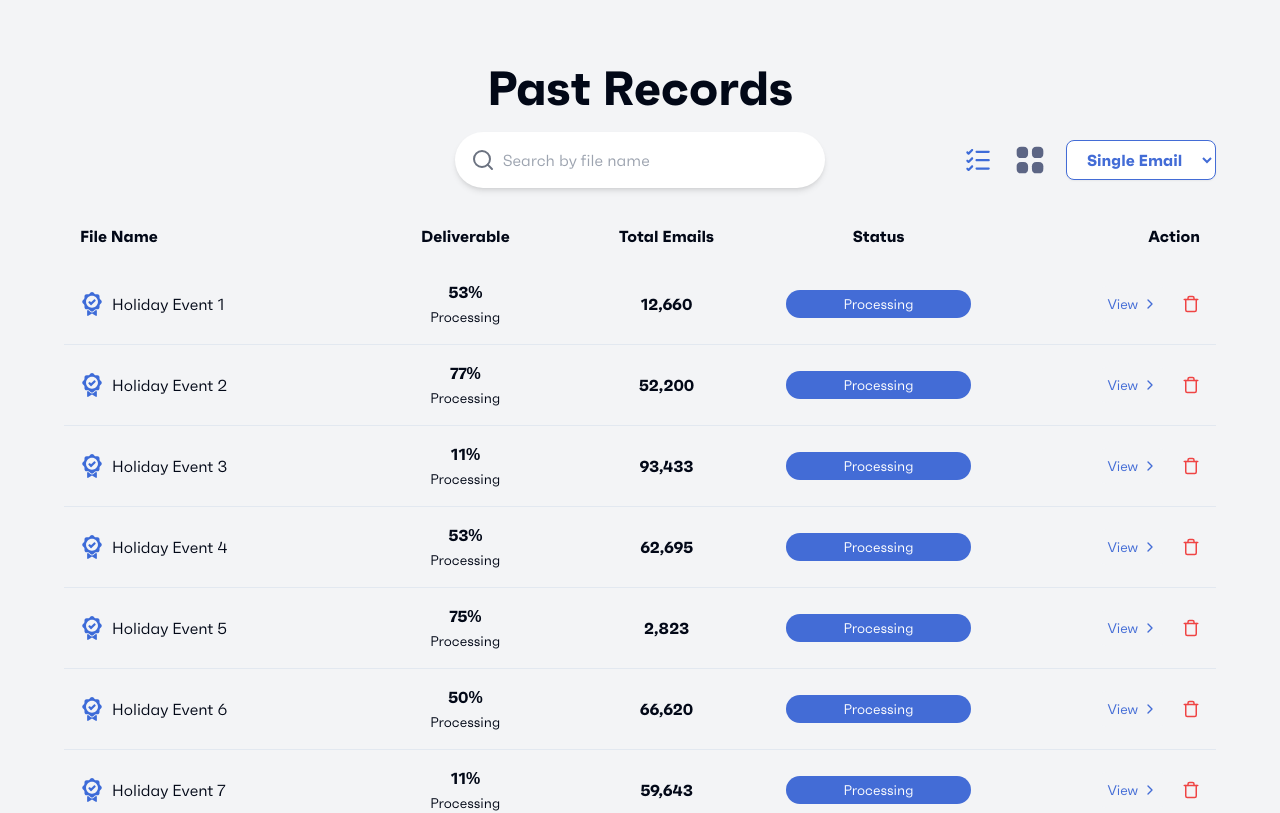
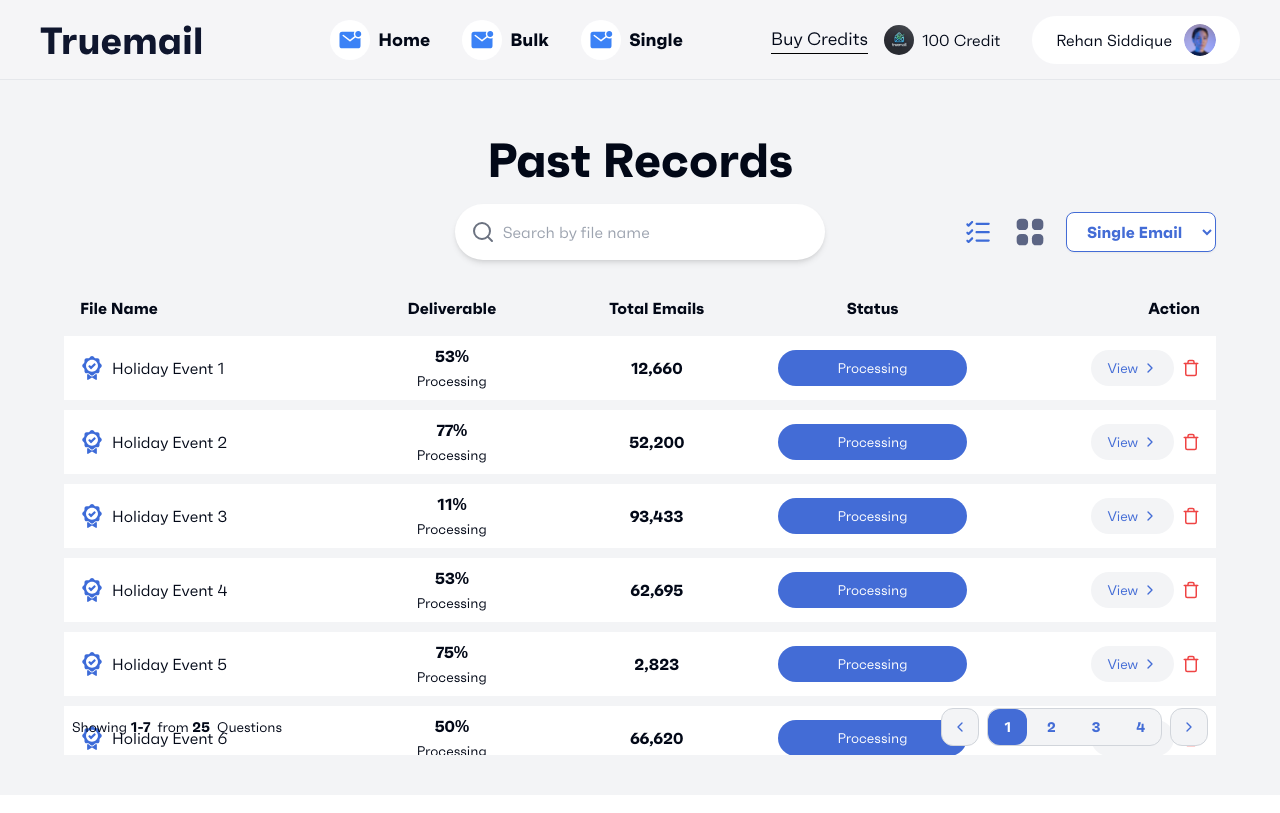
Before and after one commit to ahmad-saqi/truemail, a React (Vite) app: page /records in a window 1280 px wide. Shown: the top 813 px of the page. Built offline with nearby package versions, Linux system fonts and the light colour scheme; no server answers.

Commit message:
table update

```diff
--- a/src/components/past-records/record-list.tsx
+++ b/src/components/past-records/record-list.tsx
@@ -1,10 +1,12 @@
 import { useState } from "react";
 
-import { ChevronRight, Trash } from "lucide-react";
+import { ChevronLeft, ChevronRight, Trash } from "lucide-react";
 
 import Image from "../../assets/img/g1.svg";
 
-const initialRecords = Array.from({ length: 10 }, (_, i) => ({
+const recordsPerPage = 7;
+
+const initialRecords = Array.from({ length: 25 }, (_, i) => ({
   id: i + 1,
   name: `Holiday Event ${i + 1}`,
   deliverable: `${Math.floor(Math.random() * 100)}%`,
@@ -16,6 +18,16 @@
   const [records, setRecords] = useState(initialRecords);
   const [editingId, setEditingId] = useState<number | null>(null);
   const [editedName, setEditedName] = useState("");
+  const [currentPage, setCurrentPage] = useState(1);
+
+  const totalPages = Math.ceil(records.length / recordsPerPage);
+  const startIndex = (currentPage - 1) * recordsPerPage;
+  const endIndex = startIndex + recordsPerPage;
+  const currentRecords = records.slice(startIndex, endIndex);
+
+  const startItem = startIndex + 1;
+  const endItem = Math.min(endIndex, records.length);
+  const totalItems = records.length;
 
   const handleEditClick = (id: number, name: string) => {
     setEditingId(id);
@@ -31,27 +43,55 @@
   };
 
   const handleKeyDown = (e: React.KeyboardEvent) => {
-    if (e.key === "Enter") {
-      handleSave();
+    if (e.key === "Enter") handleSave();
+  };
+
+  const handlePageChange = (page: number) => {
+    if (page >= 1 && page <= totalPages) {
+      setCurrentPage(page);
     }
   };
 
+  const renderPagination = () => {
+    const buttons = [];
+
+    for (let i = 1; i <= totalPages; i++) {
+      buttons.push(
+        <button
+          key={i}
+          onClick={() => handlePageChange(i)}
+          className={`rounded-xl px-4 py-2 text-sm font-semibold ${
+            i === currentPage ? "bg-primary text-white" : "hover:bg-gray-200"
+          }`}
+        >
+          {i}
+        </button>
+      );
+    }
+
+    return buttons;
+  };
+
   return (
-    <div className="w-full overflow-x-auto">
-      <table className="w-full min-w-[768px] table-auto border-collapse">
+    <div className="w-full overflow-x-auto   h-[calc(100dvh-325px)]">
+     <div className=" h-[calc(100dvh-380px)]">
+       <table className="w-full min-w-[768px] table-auto border-collapse">
         <thead>
           <tr className="bg-gray-100 text-left">
             <th className="p-4">File Name</th>
             <th className="p-4 text-center">Deliverable</th>
             <th className="p-4 text-center">Total Emails</th>
             <th className="p-4 text-center">Status</th>
-            <th className="p-4 flex justify-end">Action</th>
+            <th className="flex justify-end p-4">Action</th>
           </tr>
         </thead>
         <tbody>
-          {records.map((record) => (
-            <tr key={record.id} className="border-b hover:bg-gray-50">
-              <td className="p-4 w-68">
+          {currentRecords.map((record) => (
+            <tr
+              key={record.id}
+              className=" border-b-[10px]  border-gray-100 bg-white hover:bg-gray-50"
+            >
+              <td className="w-1/4 px-4 py-2">
                 <div className="flex items-center gap-2 truncate">
                   <img src={Image} alt="" className="size-6" />
                   {editingId === record.id ? (
@@ -80,21 +120,21 @@
                   )}
                 </div>
               </td>
-              <td className="p-4 text-center">
+              <td className="px-4 py-2 text-center">
                 <p className="font-semibold">
                   {record.deliverable} <br />
                   <span className="text-sm font-normal">Processing</span>
                 </p>
               </td>
-              <td className="p-4 font-semibold text-center">
+              <td className="px-4 py-2 text-center font-semibold">
                 {record.totalEmails.toLocaleString()}
               </td>
-              <td className="p-4 ">
-                <div className="rounded-full text-center bg-primary px-4 py-1 text-sm text-white w-full">
+              <td className="px-4 py-2">
+                <div className="w-full rounded-full bg-primary px-4 py-2 text-center text-sm text-white">
                   {record.status}
                 </div>
               </td>
-              <td className="p-4">
+              <td className="px-4 py-2">
                 <div className="flex items-center justify-end gap-2">
                   <button className="flex items-center gap-1 rounded-full bg-gray-100 px-4 py-2 text-sm text-primary">
                     View <ChevronRight size={16} />
@@ -108,6 +148,40 @@
           ))}
         </tbody>
       </table>
+     </div>
+
+      {/* Pagination Section */}
+      <div className="flex w-full items-center justify-between p-2">
+        <span className="text-sm">
+          Showing&nbsp;
+          <span className="font-semibold">
+            {startItem}-{endItem}
+          </span>
+          &nbsp; from <span className="font-semibold">{totalItems}</span>
+          &nbsp; Questions
+        </span>
+        <div className="flex items-center gap-2">
+          <button
+            type="button"
+            onClick={() => handlePageChange(currentPage - 1)}
+            disabled={currentPage === 1}
+            className="rounded-xl border border-gray-300 bg-gray-100 p-2.5 text-primary hover:bg-primary hover:text-white"
+          >
+            <ChevronLeft className="size-4" />
+          </button>
+          <div className="flex w-fit gap-1 rounded-xl border border-gray-300 bg-gray-100  text-primary">
+            {renderPagination()}
+          </div>
+          <button
+            type="button"
+            onClick={() => handlePageChange(currentPage + 1)}
+            disabled={currentPage === totalPages}
+            className="rounded-xl border border-gray-300 bg-gray-100 p-2.5 text-primary hover:bg-primary hover:text-white"
+          >
+            <ChevronRight className="size-4" />
+          </button>
+        </div>
+      </div>
     </div>
   );
 };
--- a/src/pages/records.tsx
+++ b/src/pages/records.tsx
@@ -1,13 +1,17 @@
 import { Search } from "lucide-react";
+
+import Navbar from "@/components/navbar";
+import RecordList from "@/components/past-records/record-list";
 
 import GridInactive from "../assets/img/gridinactive.svg";
 import ListActive from "../assets/img/listactive.svg";
-import RecordList from "@/components/past-records/record-list";
 
 const Records = () => {
   return (
-    <div className="flex h-full min-h-screen w-full flex-col items-center justify-start gap-5 bg-gray-100 p-16">
-      <h1 className="text-5xl font-bold">Past Records</h1>
+    <div className="h-full w-full ">
+      <Navbar />
+      <div className="flex  w-full flex-col items-center justify-start gap-5 bg-gray-100 py-10 px-16 ">
+        <h1 className="text-5xl font-bold mt-24">Past Records</h1>
         <div className="grid w-full grid-cols-3 gap-5">
           <div className="col-span-1"></div>
           <div className="relative col-span-1 w-full">
@@ -21,7 +25,7 @@
           <div className="col-span-1 flex items-center justify-end gap-5">
             <img src={ListActive} alt="List View" className="size-8" />
             <img src={GridInactive} alt="Grid View" className="size-8" />
-          <select className="rounded-lg border border-primary bg-white px-4 py-2 shadow-sm focus:outline-none text-primary font-semibold focus:ring-2 focus:ring-blue-500">
+            <select className="rounded-lg border border-primary bg-white px-4 py-2 font-semibold text-primary shadow-sm focus:outline-none focus:ring-2 focus:ring-blue-500">
               <option value="single">Single Email</option>
               <option value="bulk">Bulk Email</option>
             </select>
@@ -29,6 +33,7 @@
         </div>
         <RecordList />
       </div>
+    </div>
   );
 };
 
```
Lines whose indentation alone changed are shown as unchanged.
